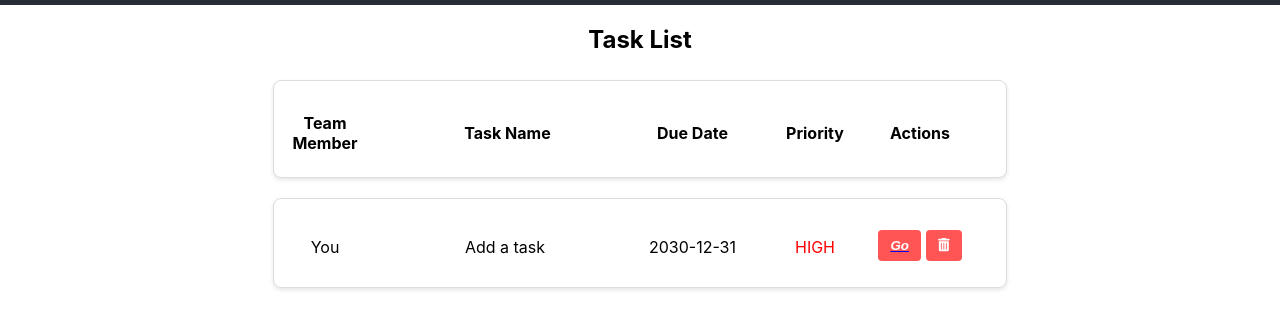
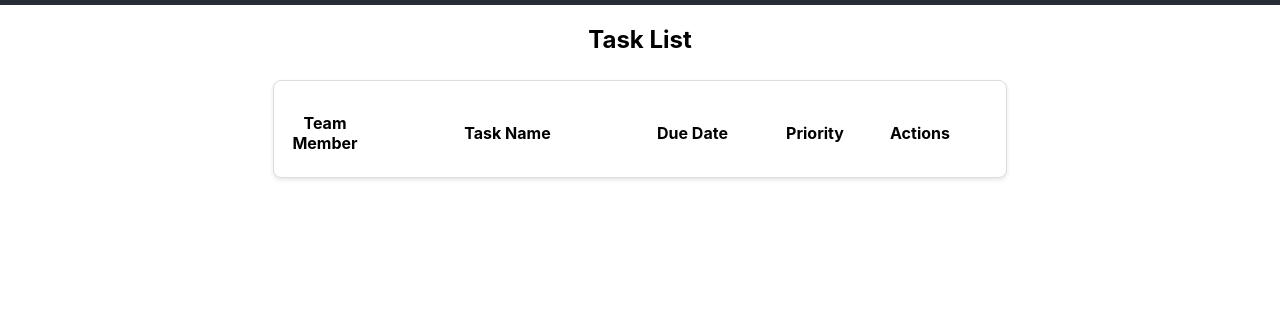
Before and after one commit to omkarjadhav0214/task_manager, a React (Create React App) app: page / in a window 1280 px wide. Shown: the part 315-644 px from the top of the page. Built offline with nearby package versions, Linux system fonts and the light colour scheme.

Commit message:
removed dummy task

```diff
--- a/src/Components/Task.js
+++ b/src/Components/Task.js
@@ -24,7 +24,7 @@ const Task = ({ id, onDelete  , showTaskForm, setShowTaskForm, teamMember , name
 
     }
   };
-
+if(priority)
   return (
     <div className="task">
       <p className="task-info team-member">{teamMember}</p>
--- a/src/Components/TaskDetail.css
+++ b/src/Components/TaskDetail.css
@@ -5,15 +5,13 @@
   padding: 20px;
   max-width: 500px; /* Limit width to prevent stretching on larger screens */
   margin: 20px auto; /* Center the container horizontally */
+
   display: grid;
   grid-template-columns: 20% 80%;
 }
 .task-view{
   display:grid;
   grid-template-columns: 90%;
-}
-.left-arrow{
-
 }
 
 .task-details-heading {
@@ -24,6 +22,10 @@
 
 .task-detail-item {
   margin-bottom: 10px;
+  /* overflow: hidden; */
+  word-wrap: break-word;
+  white-space: initial;
+  /* text-overflow: ellipsis; */
   display:grid;
   grid-template-columns: 50% 50%;
 }
--- a/src/Components/TaskList.css
+++ b/src/Components/TaskList.css
@@ -2,6 +2,7 @@
     display: flex;
     flex-direction: column;
     align-items: center;
+    position : relative;
   }
   .taskList-body{
     margin-top: 10px;
--- a/src/services.js
+++ b/src/services.js
@@ -24,7 +24,8 @@ var tasks = []
     if(!tasks)
      {
 
-      tasks = [{teamMember: "You", name: "Add a task", dueDate: '2030-12-31', priority: 'HIGH'}];
+      //tasks = [{teamMember: "You", name: "Add a task", dueDate: '2030-12-31', priority: 'HIGH'}];
+      tasks = []
     }
     return tasks;
   }
```
